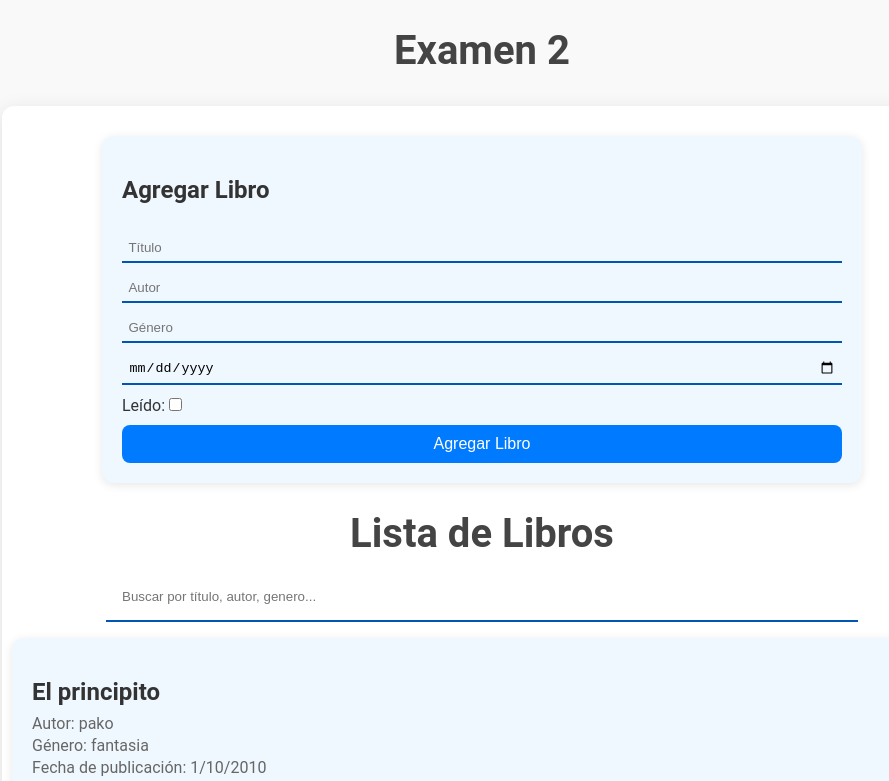
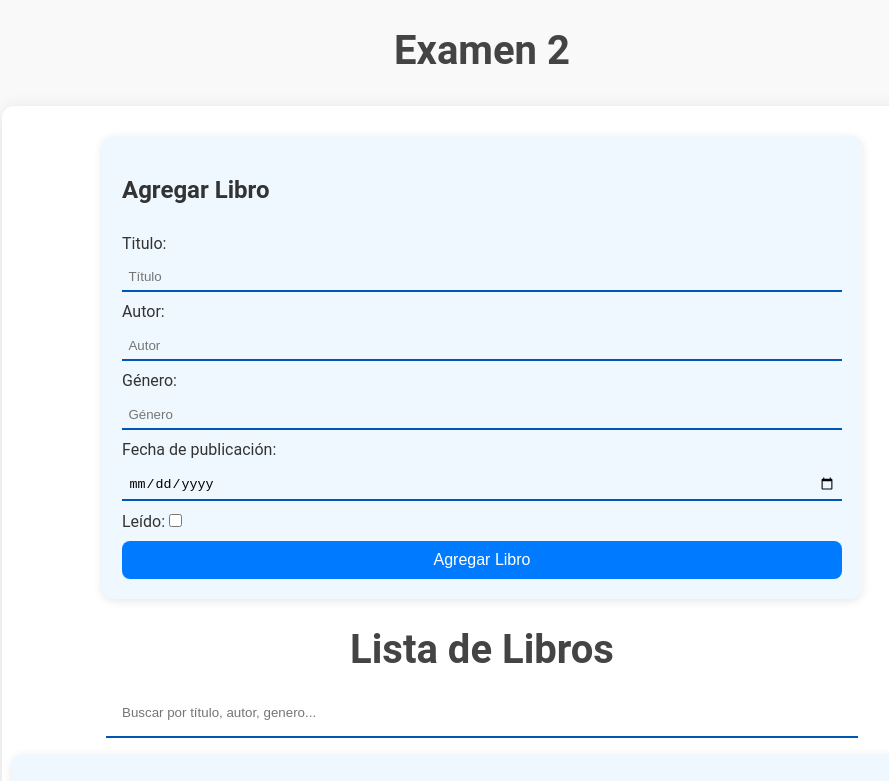
Before and after one commit to itsFDavid/programacion-web-examen-2, a React (Vite) app in the folder examen-2-programacion-web/: page / in a window 1280 px wide. Shown: the top 781 px of the page, without its empty margins (158-1047 px from the left). Built offline with nearby package versions, Linux system fonts and the light colour scheme.

Commit message:
add labels to input fields in FormularioLibro for better accessibility

```diff
--- a/examen-2-programacion-web/src/App.jsx
+++ b/examen-2-programacion-web/src/App.jsx
@@ -1,4 +1,3 @@
-// filepath: /Users/david/Desktop/Semestre-6/programacion-web/examen-2/examen-2-programacion-web/src/App.jsx
 import './App.css';
 import FormularioLibro from './components/FormularioLibro';
 import ListLibros from './components/ListLibros';
--- a/examen-2-programacion-web/src/components/FormularioLibro.jsx
+++ b/examen-2-programacion-web/src/components/FormularioLibro.jsx
@@ -48,9 +48,13 @@ const FormularioLibro = () => {
   return (
     <form onSubmit={handleSubmit} className='form_agregar'>
       <h2>{libroEditando ? 'Editar Libro' : 'Agregar Libro'}</h2>
+      <label htmlFor="titulo">Titulo:</label>
       <input name="titulo" placeholder="Título" value={nuevoLibro.titulo} onChange={handleChange} required />
+      <label htmlFor="autor">Autor:</label>
       <input name="autor" placeholder="Autor" value={nuevoLibro.autor} onChange={handleChange} required />
+      <label htmlFor="genero">Género:</label>
       <input name="genero" placeholder="Género" value={nuevoLibro.genero} onChange={handleChange} required />
+      <label htmlFor="fecha_publicacion">Fecha de publicación:</label>
       <input name="fecha_publicacion" type="date" value={nuevoLibro.fecha_publicacion} onChange={handleChange} required />
       <label>
         Leído:
```
